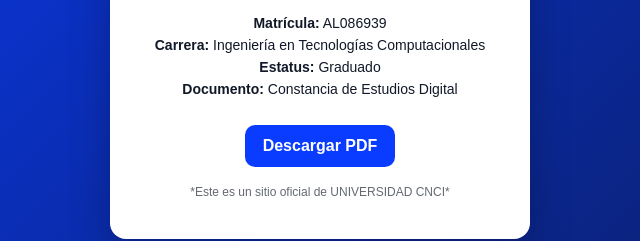
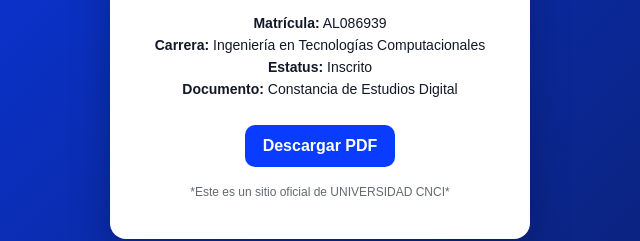
Before and after one commit to roiszs/CNCI, a plain HTML site: page index.html in a window 1280 px wide. Shown: the part 344-585 px from the top of the page, 320-960 px from the left. Drawn offline with Linux system fonts and the light colour scheme.

Commit message:
Cambios en estatus

```diff
--- a/index.html
+++ b/index.html
@@ -17,7 +17,7 @@
     <div class="info">
       <p><strong>Matrícula:</strong> AL086939</p>
       <p><strong>Carrera:</strong> Ingeniería en Tecnologías Computacionales</p>
-      <p><strong>Estatus:</strong> Graduado</p>
+      <p><strong>Estatus:</strong> Inscrito </p>
       <p><strong>Documento:</strong> Constancia de Estudios Digital</p>
     </div>
 
```
